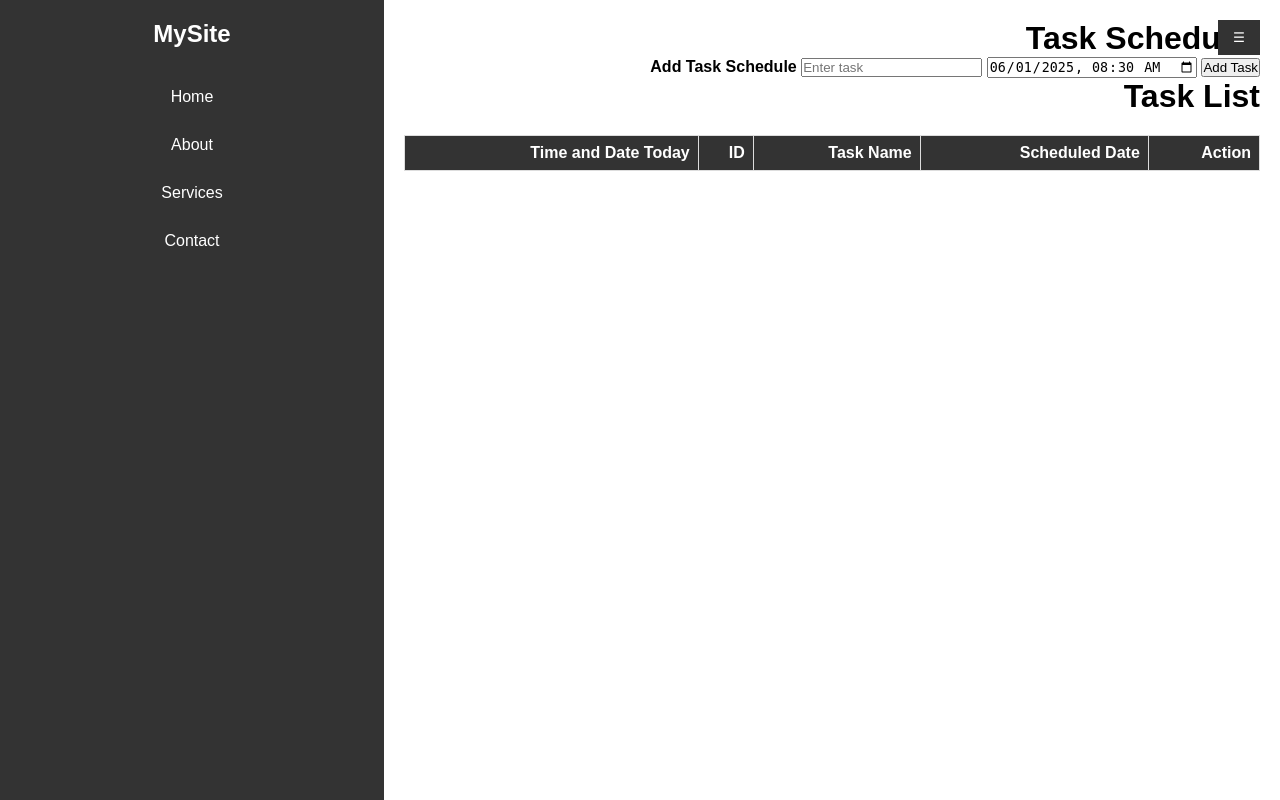
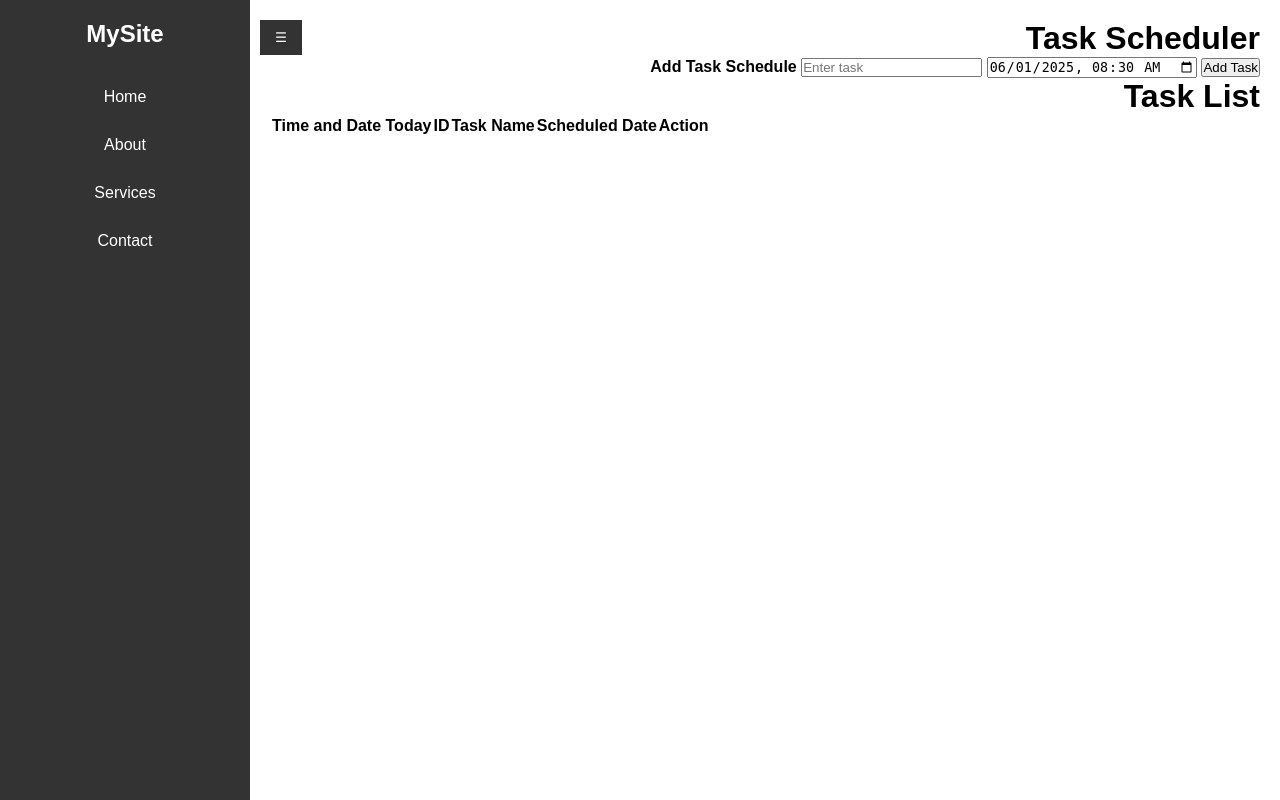
Before and after one commit to Josh011600/phpproj, a Flask app: page / in a window 1280 px wide. Run offline with Flask 3, Linux system fonts and the light colour scheme; lists and menus that the app fills with data are empty.

Commit message:
adjusting design of nav bar, main content needs enhancements

```diff
--- a/static/css/styles2.css
+++ b/static/css/styles2.css
@@ -7,9 +7,10 @@ body {
   font-family: Arial, sans-serif;
   display: flex;
   height: 100vh;
+  transition: margin-left 0.3s ease-in-out;
 }
 .navbar {
-  width: 30%;
+  width: 250px;
   background: #333;
   color: white;
   display: flex;
@@ -49,51 +50,38 @@ body {
   background: #555;
   border-radius: 4px;
 }
-.content {
-  margin-left: 30%;
-  width: 70%;
-  padding: 20px;
-  text-align: right;
-  transition: margin-left 0.3s ease-in-out;
-}
-.content.shifted {
-  margin-left: 0;
-  width: 100%;
-}
-.task-container {
-  text-align: right;
-}
 .toggle-nav-btn {
-  position: absolute;
+  position: fixed;
   top: 20px;
-  right: 20px;
+  left: 260px;
   background: #333;
   color: white;
   border: none;
   padding: 10px 15px;
   cursor: pointer;
   z-index: 2;
+  transition: left 0.3s ease-in-out;
 }
 .toggle-nav-btn:hover {
   background: #555;
 }
-table {
+.content {
+  margin-left: 250px;
+  width: calc(100% - 250px);
+  padding: 20px;
+  text-align: right;
+  transition: margin-left 0.3s ease-in-out, width 0.3s ease-in-out;
+}
+.content.shifted {
+  margin-left: 0;
   width: 100%;
-  border-collapse: collapse;
-  margin-top: 20px;
-}
-th, td {
-  border: 1px solid #ddd;
-  padding: 8px;
-  text-align: right;
-}
-th {
-  background-color: #333;
-  color: white;
 }
 @media (max-width: 768px) {
   .navbar {
       width: 70%;
+  }
+  .toggle-nav-btn {
+      left: 72%;
   }
   .content {
       width: 100%;
--- a/static/js/script1.js
+++ b/static/js/script1.js
@@ -39,6 +39,16 @@ let taskId = 1;
             row.remove();
         }
         function toggleNavbar() {
-            document.getElementById('navbar').classList.toggle('hidden');
-            document.getElementById('content').classList.toggle('shifted');
+            const navbar = document.getElementById('navbar');
+            const content = document.getElementById('content');
+            const toggleBtn = document.querySelector('.toggle-nav-btn');
+            navbar.classList.toggle('hidden');
+            content.classList.toggle('shifted');
+            if (navbar.classList.contains('hidden')) {
+                toggleBtn.innerHTML = '☰';
+                toggleBtn.style.left = '10px';
+            } else {
+                toggleBtn.innerHTML = '✖';
+                toggleBtn.style.left = '260px';
+            }
         }
```
